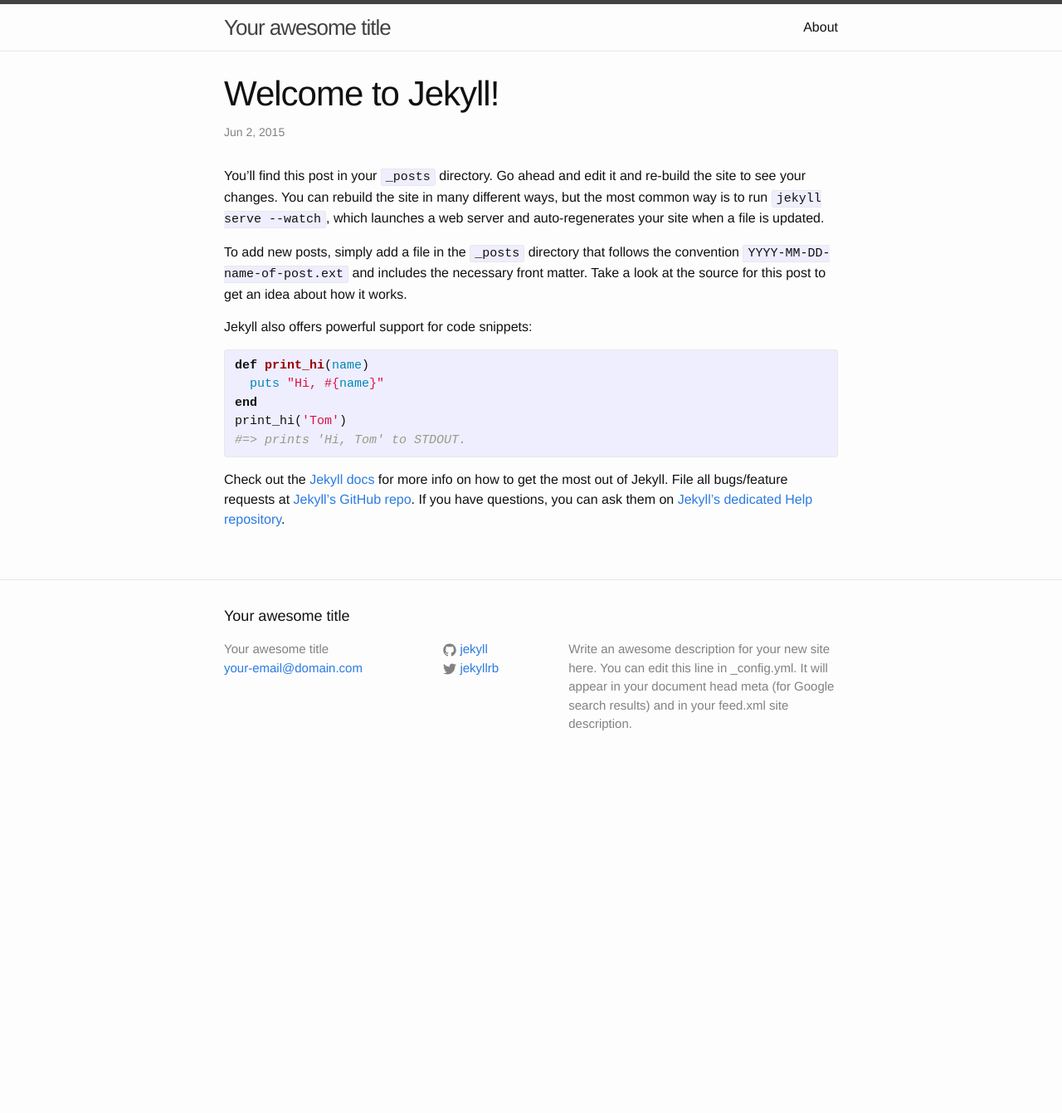
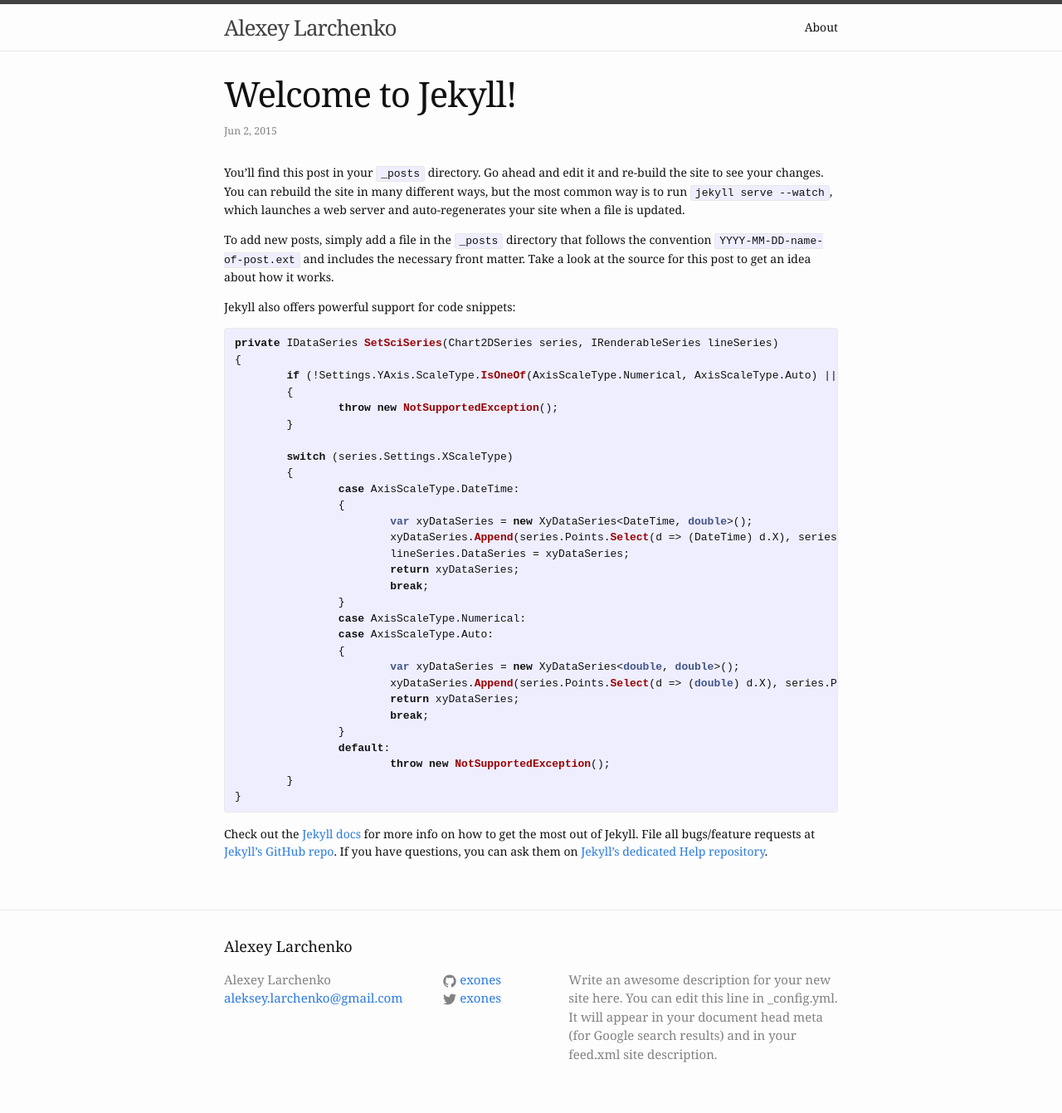
Before and after one commit to exones/exones.github.io, a Jekyll site: the page built from _posts/2015-06-02-welcome-to-jekyll.markdown, in a window 1280 px wide. Shown: the whole page at 83% size. Built offline with Jekyll 4.4.1, drawn with Linux system fonts in a browser that asks for light colours; before the commit the page ends 944 px from its top, so only the background shows below that.

Commit message:
some changes

```diff
--- a/_config.yml
+++ b/_config.yml
@@ -1,14 +1,14 @@
 # Site settings
-title: Your awesome title
-email: your-email@domain.com
+title: Alexey Larchenko
+email: aleksey.larchenko@gmail.com
 description: > # this means to ignore newlines until "baseurl:"
   Write an awesome description for your new site here. You can edit this
   line in _config.yml. It will appear in your document head meta (for
   Google search results) and in your feed.xml site description.
 baseurl: "" # the subpath of your site, e.g. /blog/
 url: "http://yourdomain.com" # the base hostname & protocol for your site
-twitter_username: jekyllrb
-github_username:  jekyll
+twitter_username: exones
+github_username:  exones
 
 # Build settings
 markdown: kramdown
--- a/_posts/2015-06-02-welcome-to-jekyll.markdown
+++ b/_posts/2015-06-02-welcome-to-jekyll.markdown
@@ -10,12 +10,36 @@
 
 Jekyll also offers powerful support for code snippets:
 
-{% highlight ruby %}
-def print_hi(name)
-  puts "Hi, #{name}"
-end
-print_hi('Tom')
-#=> prints 'Hi, Tom' to STDOUT.
+{% highlight csharp %}
+private IDataSeries SetSciSeries(Chart2DSeries series, IRenderableSeries lineSeries)
+{
+	if (!Settings.YAxis.ScaleType.IsOneOf(AxisScaleType.Numerical, AxisScaleType.Auto) || !Settings.SecondaryYAxis.ScaleType.IsOneOf(AxisScaleType.Numerical, AxisScaleType.Auto))
+	{
+		throw new NotSupportedException();
+	}
+
+	switch (series.Settings.XScaleType)
+	{
+		case AxisScaleType.DateTime:
+		{
+			var xyDataSeries = new XyDataSeries<DateTime, double>();
+			xyDataSeries.Append(series.Points.Select(d => (DateTime) d.X), series.Points.Select(d => (double) d.Y));
+			lineSeries.DataSeries = xyDataSeries;
+			return xyDataSeries;
+			break;
+		}
+		case AxisScaleType.Numerical:
+		case AxisScaleType.Auto:
+		{
+			var xyDataSeries = new XyDataSeries<double, double>();
+			xyDataSeries.Append(series.Points.Select(d => (double) d.X), series.Points.Select(d => (double) d.Y));
+			return xyDataSeries;
+			break;
+		}
+		default:
+			throw new NotSupportedException();
+	}
+}
 {% endhighlight %}
 
 Check out the [Jekyll docs][jekyll] for more info on how to get the most out of Jekyll. File all bugs/feature requests at [Jekyll’s GitHub repo][jekyll-gh]. If you have questions, you can ask them on [Jekyll’s dedicated Help repository][jekyll-help].
--- a/_sass/_base.scss
+++ b/_sass/_base.scss
@@ -127,7 +127,7 @@
  */
 pre,
 code {
-    font-size: 15px;
+    font-size: 13px;
     border: 1px solid $grey-color-light;
     border-radius: 3px;
     background-color: #eef;
--- a/css/main.scss
+++ b/css/main.scss
@@ -6,8 +6,8 @@
 
 
 // Our variables
-$base-font-family: Helvetica, Arial, sans-serif;
-$base-font-size:   16px;
+$base-font-family: Georgia, Helvetica, Arial, sans-serif;
+$base-font-size:   14px;
 $small-font-size:  $base-font-size * 0.875;
 $base-line-height: 1.5;
 
```
